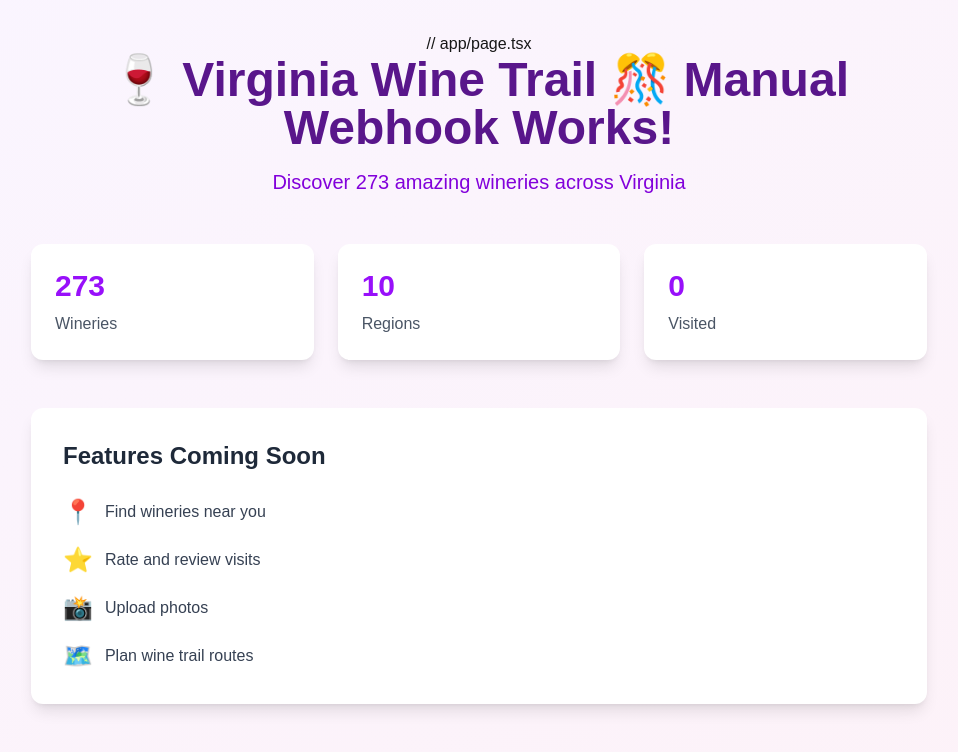
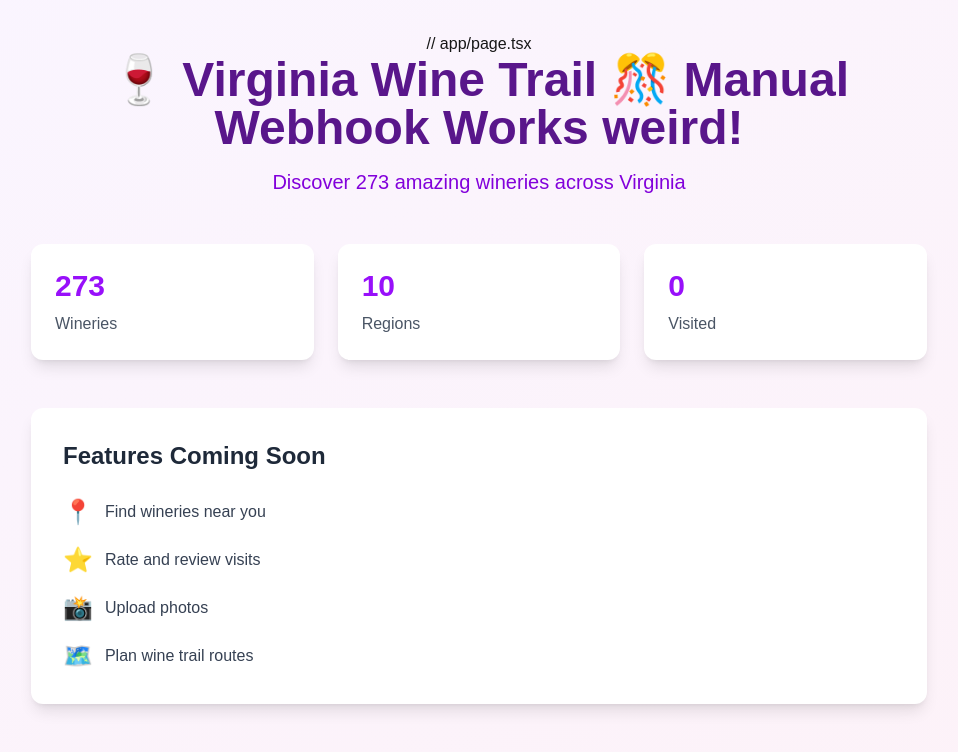
Before and after one commit to mailpeters/WineExplorer, a Next.js app: page / in a window 1280 px wide. Shown: the top 752 px of the page, without its empty margins (161-1119 px from the left). Built offline with nearby package versions, Linux system fonts and the light colour scheme.

Commit message:
Test manual webhook setup weird

```diff
--- a/app/page.tsx
+++ b/app/page.tsx
@@ -6,7 +6,7 @@ export default function Home() {
         <header className="text-center mb-12">
           // app/page.tsx
           <h1 className="text-5xl font-bold text-purple-900 mb-4">
-            🍷 Virginia Wine Trail 🎊 Manual Webhook Works!
+            🍷 Virginia Wine Trail 🎊 Manual Webhook Works weird!
           </h1>
           <p className="text-xl text-purple-700">
             Discover 273 amazing wineries across Virginia
```
